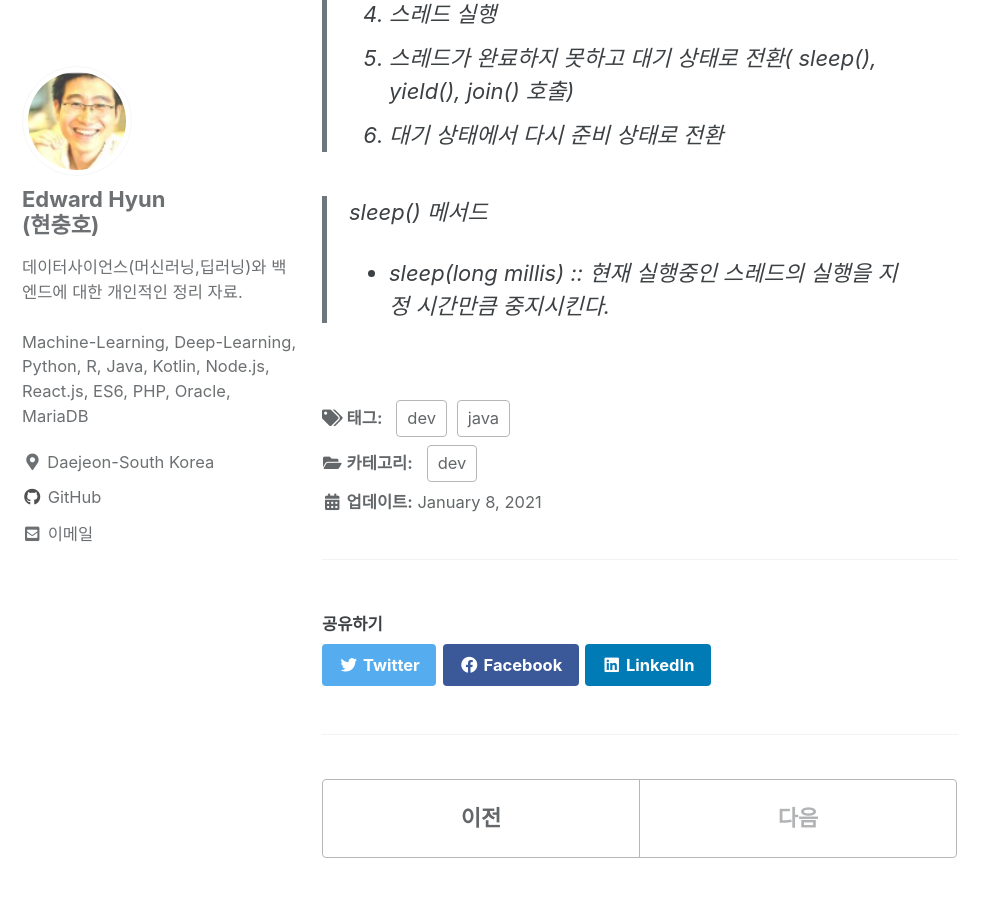
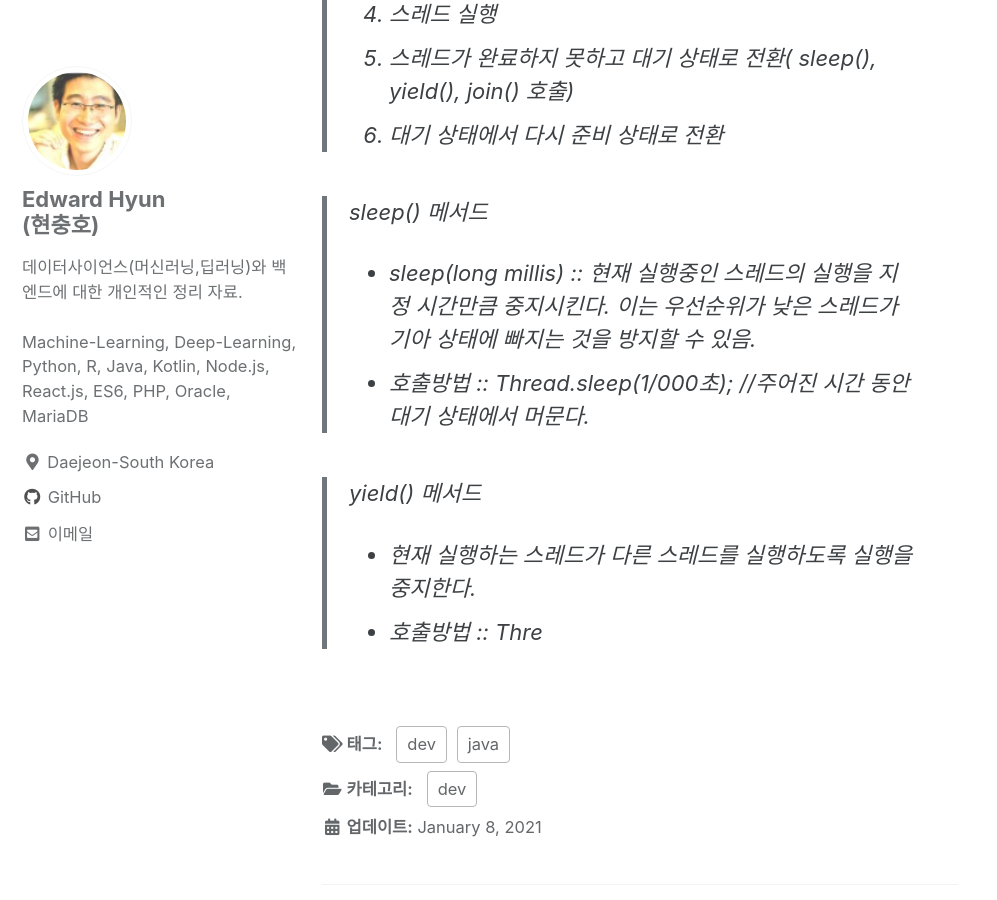
Before and after one commit to iamhch24/iamhch24.github.io, a Jekyll site: the page built from _posts/2021-01-08-[Study] 초보자를 위한 Java Programming.md, in a window 1280 px wide and 900 px high, scrolled down 2532 px. Shown: the whole window, without its empty margins (0-997 px from the left). Built offline with Jekyll 4.4.1, drawn with Linux system fonts in a browser that asks for light colours; cached includes are drawn as plain includes.

Commit message:
_posts/2021-01-08-[Study] 초보자를 위한 Java Programming.md updated from https://stackedit.io/

```diff
--- a/_posts/2021-01-08-[Study] 초보자를 위한 Java Programming.md
+++ b/_posts/2021-01-08-[Study] 초보자를 위한 Java Programming.md
@@ -62,8 +62,13 @@ public class 클래스명 implements Runnable{
 6. 대기 상태에서 다시 준비 상태로 전환
 
 > sleep() 메서드
-* sleep(long millis) :: 현재 실행중인 스레드의 실행을 지정 시간만큼 중지시킨다.
+* sleep(long millis) :: 현재 실행중인 스레드의 실행을 지정 시간만큼 중지시킨다. 이는 우선순위가 낮은 스레드가 기아 상태에 빠지는 것을 방지할 수 있음.
+* 호출방법 :: Thread.sleep(1/000초); //주어진 시간 동안 대기 상태에서 머문다.
+
+>yield() 메서드
+* 현재 실행하는 스레드가 다른 스레드를 실행하도록 실행을 중지한다.
+* 호출방법 :: Thre
 <!--stackedit_data:
-eyJoaXN0b3J5IjpbLTY1NjQ4NTkwOCwxNjM0MDgxMTI3LDUwND
+eyJoaXN0b3J5IjpbLTk2MzExNzY4MCwxNjM0MDgxMTI3LDUwND
 cxNDQ0LDE5NjcyNzg3NzksLTEyNjQ0NDQ3NzNdfQ==
 -->
```
